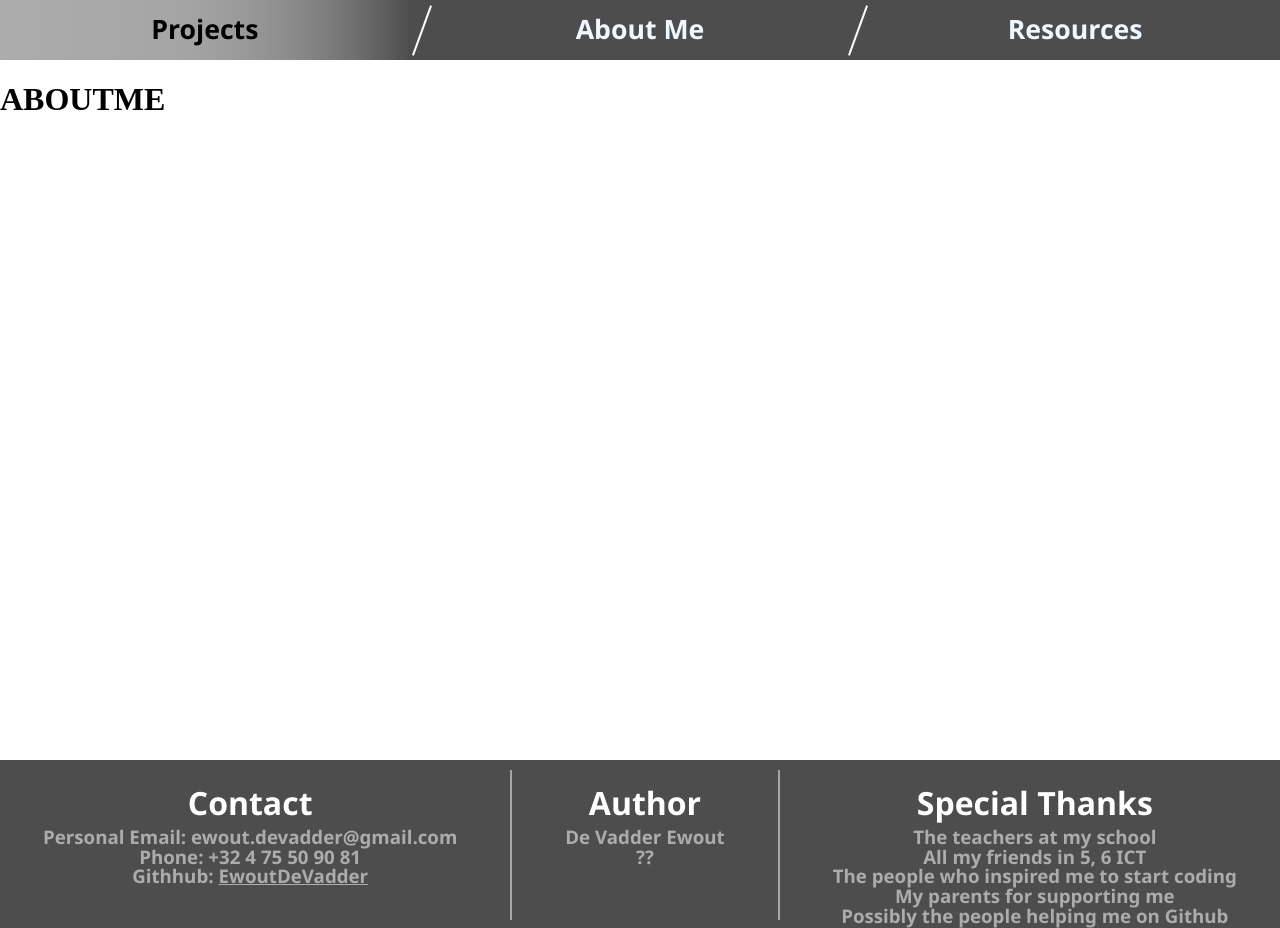
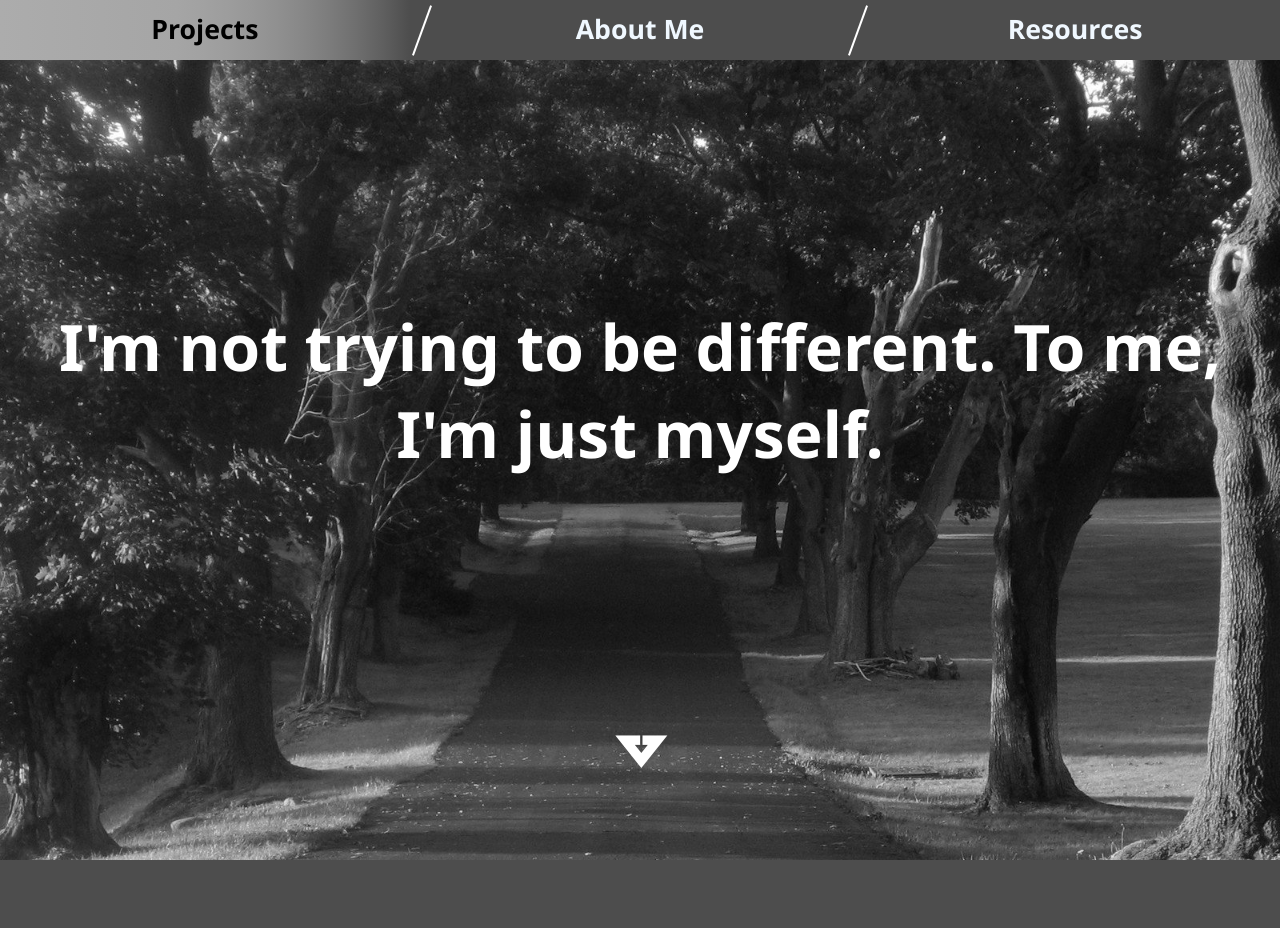
Before and after one commit to EwoutDeVadder/Personal-Website, a plain HTML site: page aboutme.html in a window 1280 px wide. Shown: the top 928 px of the page. Drawn offline with Linux system fonts and the light colour scheme.

Commit message:
v0.5.0.1

```diff
--- a/aboutme.html
+++ b/aboutme.html
@@ -5,6 +5,7 @@
     <meta name="viewport" content="width=device-width, initial-scale=1.0">
     <title>Home</title>
     <link rel="stylesheet" href="styles.css">
+    <link rel="stylesheet" href="styles_aboutme.css">
 </head>
 <body>
     <header>
@@ -25,7 +26,11 @@
     </header>
     <main>
         <div id="main_contentwrapper">
-            <h1>ABOUTME</h1>
+            <div id="img_main_quotes"><img src="img/black+white_bg_abme.png" alt=""></div>
+            <div id="main_quotes">
+                <h1>I'm not trying to be different. To me, I'm just myself.</h1>
+                <h1 class="lower">🢗</h1>
+            </div>
         </div>
     </main>
     <footer>
--- a/javascriptFiles/classCollection.js
+++ b/javascriptFiles/classCollection.js
@@ -106,7 +106,7 @@ window.addEventListener("mouseup", (event)=>{
 //const test1 = new debugConstructor("test");
 
 function mainLoop(){
-    pointerToStyleRight = (myPointer)=>{contentWrapperDocument.document.style.right = myPointer;}
+    pointerToStyleRight = (myPointer)=>{contentWrapperDocument.document.style.right = myPointer;};
     slider.move(myMouse.isDown, myMouse.xPosition, contentWrapperDocument.document.style.right, pointerToStyleRight);
     slider.loopBack(contentWrapperDocument.document.style.right, pointerToStyleRight);
 
--- a/styles.css
+++ b/styles.css
@@ -57,64 +57,6 @@ header{
     rotate: 20deg;
 }
 
-main{
-    background-color: white;
-    min-height: 700px;
-    overflow: hidden;
-}
-
-#main_contentwrapper{
-    width: fit-content;
-    display:flex;
-    position: relative;
-    z-index: 1;
-    right: 0px;
-}
-
-#article_slide{
-    display:contents;
-    width: 200px;
-    overflow: hidden;
-}
-
-.main_article{
-    margin: 5px;
-    user-select: none;
-    width: 300px;
-    height: 700px;
-    margin-right: 0px;
-    display: grid;
-    justify-content: center;
-    background-color: grey;
-
-    transition: all, 200ms;
-    transition-timing-function: cubic-bezier(0.3, 0.56, 0.26, 0.88);
-}
-
-.main_article iframe{
-    height: 500px;
-    pointer-events:none;
-}
-
-.main_article a{
-    font-family:'Segoe UI', Tahoma, Geneva, Verdana, sans-serif ;
-    color:black;
-    text-decoration: none;
-    text-align: center;
-    font-size: x-large;
-    background-color: rgba(255, 255, 255, 50%);
-    margin: 10px;
-    pointer-events: all;
-}
-
-.main_article:hover{
-    background-color: rgb(94, 94, 94);
-}
-
-.main_article a:hover{
-    background-color: rgba(255, 255, 255, 25%);
-}
-
 footer{
     position:static;
     bottom: 0;
--- /dev/null
+++ b/styles_aboutme.css
@@ -0,0 +1,32 @@
+main{
+    background-color: #4d4d4d;
+    min-height: 2000px;
+    overflow: hidden;
+    font-family:'Segoe UI', Tahoma, Geneva, Verdana, sans-serif ;
+}
+
+#main_quotes{
+    text-align: center;
+    z-index: 1;
+    margin-top: 0px;
+    font-size: xx-large;
+    margin-top: -600px;
+    color: rgb(255, 255, 255);
+}
+
+#main_quotes .lower{
+    margin-top: 250px;
+}
+
+#img_main_quotes {
+    width: 100%;
+    max-height: 800px;
+
+    overflow: hidden;
+    z-index: 0;
+  }
+  #img_main_quotes img {
+    object-fit: cover;
+    width: 100%;
+    height: 100%;
+  }
--- /dev/null
+++ b/styles_index.css
@@ -0,0 +1,57 @@
+main{
+    background-color: white;
+    min-height: 700px;
+    overflow: hidden;
+}
+
+#main_contentwrapper{
+    width: fit-content;
+    display:flex;
+    position: relative;
+    z-index: 1;
+    right: 0px;
+}
+
+#article_slide{
+    display:contents;
+    width: 200px;
+    overflow: hidden;
+}
+
+.main_article{
+    margin: 5px;
+    user-select: none;
+    width: 300px;
+    height: 700px;
+    margin-right: 0px;
+    display: grid;
+    justify-content: center;
+    background-color: grey;
+
+    transition: all, 200ms;
+    transition-timing-function: cubic-bezier(0.3, 0.56, 0.26, 0.88);
+}
+
+.main_article iframe{
+    height: 500px;
+    pointer-events:none;
+}
+
+.main_article a{
+    font-family:'Segoe UI', Tahoma, Geneva, Verdana, sans-serif ;
+    color:black;
+    text-decoration: none;
+    text-align: center;
+    font-size: x-large;
+    background-color: rgba(255, 255, 255, 50%);
+    margin: 10px;
+    pointer-events: all;
+}
+
+.main_article:hover{
+    background-color: rgb(94, 94, 94);
+}
+
+.main_article a:hover{
+    background-color: rgba(255, 255, 255, 25%);
+}
```
Also changed, not shown: index.html (+1 -0 lines), img/black+white_bg_abme.png (added).
